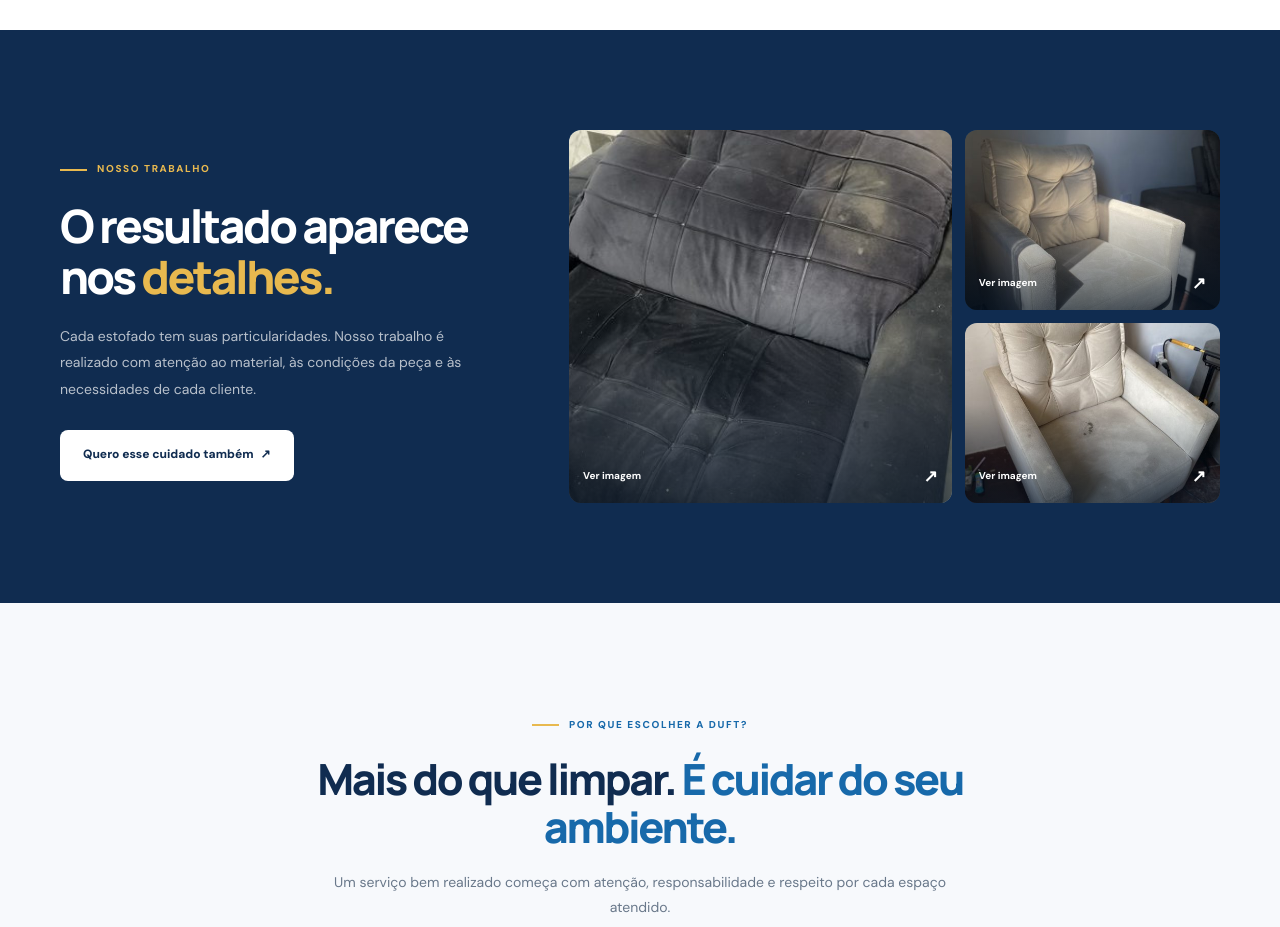
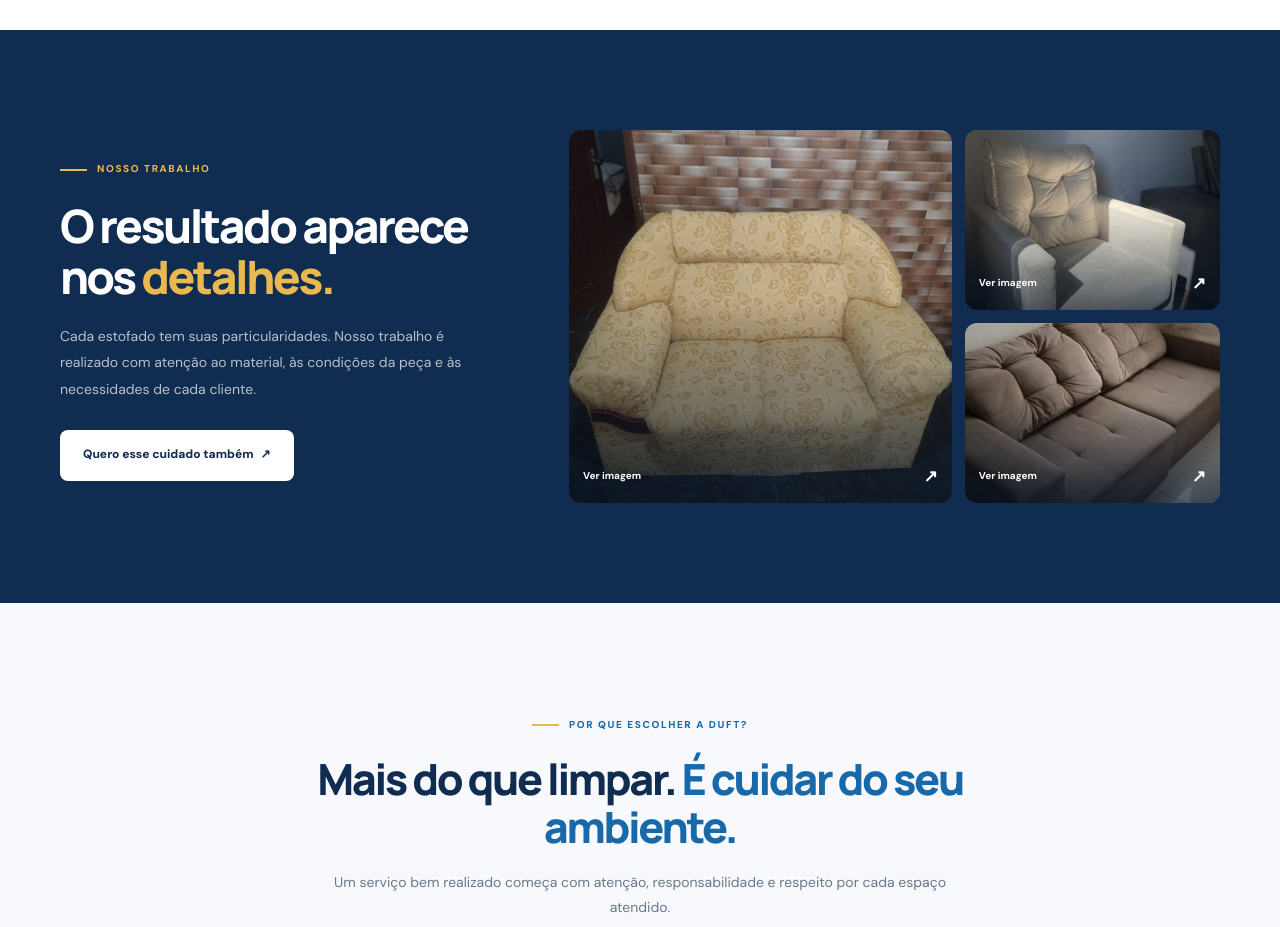
Before and after one commit to Caetanobrn/duft-higienizacoes, a plain HTML site: page index.html in a window 1280 px wide. Shown: the part 2320-3247 px from the top of the page. Drawn offline with Linux system fonts and the light colour scheme.

Commit message:
alterações de imagens da seção 'Resultados'

```diff
--- a/index.html
+++ b/index.html
@@ -191,7 +191,7 @@
 
         <div class="results-gallery">
           <button class="gallery-photo gallery-photo-large" type="button" aria-label="Ampliar foto de higienização de sofá">
-            <img src="img/sofa-4.jpeg" alt="Detalhe de serviço de higienização de sofá" class="clickable-image">
+            <img src="img/sofa-6.jpeg" alt="Detalhe de serviço de higienização de sofá" class="clickable-image">
             <span>Ver imagem <b>↗</b></span>
           </button>
           <button class="gallery-photo" type="button" aria-label="Ampliar foto de higienização de sofá">
@@ -199,7 +199,7 @@
             <span>Ver imagem <b>↗</b></span>
           </button>
           <button class="gallery-photo" type="button" aria-label="Ampliar foto de higienização de cadeiras">
-            <img src="img/cadeiras-2.jpeg" alt="Serviço de higienização de cadeiras" class="clickable-image">
+            <img src="img/sofa-7.jpeg" alt="Serviço de higienização de cadeiras" class="clickable-image">
             <span>Ver imagem <b>↗</b></span>
           </button>
         </div>
```
Also changed, not shown: img/colchao-antes-depois.jpeg (added), img/sofa-6.jpeg (added), img/sofa-7.jpeg (added).
